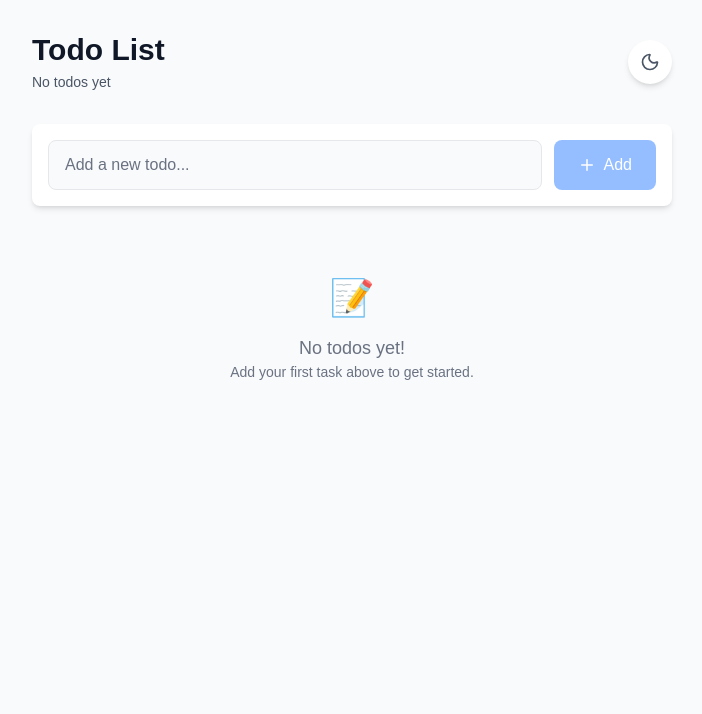
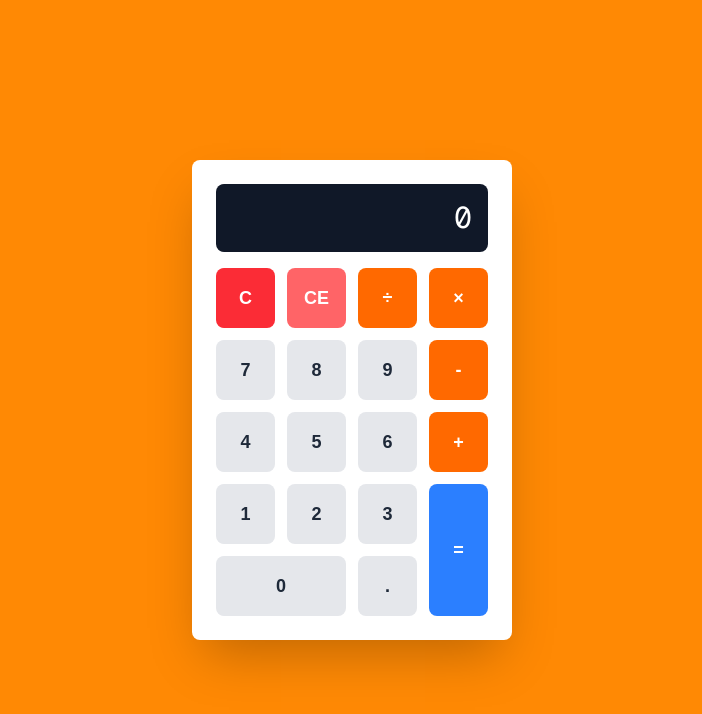
Before and after one commit to ns-test-org/new-web-app-room, a Next.js app in the folder packages/new-web-app-room/: page / in a window 1280 px wide. Shown: the top 714 px of the page, without its empty margins (288-990 px from the left). Built offline with nearby package versions, Linux system fonts and the light colour scheme.

Commit message:
AI chat session: Updated code and files

```diff
--- a/packages/new-web-app-room/src/app/page.tsx
+++ b/packages/new-web-app-room/src/app/page.tsx
@@ -1,5 +1,9 @@
-import TodoList from '@/components/TodoList';
+import Calculator from '@/components/Calculator';
 
 export default function Home() {
-  return <TodoList />;
+  return (
+    <div className="min-h-screen bg-orange-400 flex items-center justify-center p-4">
+      <Calculator />
+    </div>
+  );
 }
--- /dev/null
+++ b/packages/new-web-app-room/src/components/Calculator.tsx
@@ -0,0 +1,215 @@
+'use client';
+
+import { useState } from 'react';
+
+export default function Calculator() {
+  const [display, setDisplay] = useState('0');
+  const [previousValue, setPreviousValue] = useState<number | null>(null);
+  const [operation, setOperation] = useState<string | null>(null);
+  const [waitingForOperand, setWaitingForOperand] = useState(false);
+
+  const inputNumber = (num: string) => {
+    if (waitingForOperand) {
+      setDisplay(num);
+      setWaitingForOperand(false);
+    } else {
+      setDisplay(display === '0' ? num : display + num);
+    }
+  };
+
+  const inputOperation = (nextOperation: string) => {
+    const inputValue = parseFloat(display);
+
+    if (previousValue === null) {
+      setPreviousValue(inputValue);
+    } else if (operation) {
+      const currentValue = previousValue || 0;
+      const newValue = calculate(currentValue, inputValue, operation);
+
+      setDisplay(String(newValue));
+      setPreviousValue(newValue);
+    }
+
+    setWaitingForOperand(true);
+    setOperation(nextOperation);
+  };
+
+  const calculate = (firstValue: number, secondValue: number, operation: string) => {
+    switch (operation) {
+      case '+':
+        return firstValue + secondValue;
+      case '-':
+        return firstValue - secondValue;
+      case '×':
+        return firstValue * secondValue;
+      case '÷':
+        return firstValue / secondValue;
+      case '=':
+        return secondValue;
+      default:
+        return secondValue;
+    }
+  };
+
+  const performCalculation = () => {
+    const inputValue = parseFloat(display);
+
+    if (previousValue !== null && operation) {
+      const newValue = calculate(previousValue, inputValue, operation);
+      setDisplay(String(newValue));
+      setPreviousValue(null);
+      setOperation(null);
+      setWaitingForOperand(true);
+    }
+  };
+
+  const clear = () => {
+    setDisplay('0');
+    setPreviousValue(null);
+    setOperation(null);
+    setWaitingForOperand(false);
+  };
+
+  const clearEntry = () => {
+    setDisplay('0');
+  };
+
+  const inputDecimal = () => {
+    if (waitingForOperand) {
+      setDisplay('0.');
+      setWaitingForOperand(false);
+    } else if (display.indexOf('.') === -1) {
+      setDisplay(display + '.');
+    }
+  };
+
+  return (
+    <div className="bg-white rounded-lg shadow-2xl p-6 w-80">
+      <div className="mb-4">
+        <div className="bg-gray-900 text-white text-right text-3xl font-mono p-4 rounded-lg min-h-[60px] flex items-center justify-end">
+          {display}
+        </div>
+      </div>
+
+      <div className="grid grid-cols-4 gap-3">
+        {/* Row 1 */}
+        <button
+          onClick={clear}
+          className="bg-red-500 hover:bg-red-600 text-white font-bold py-4 px-4 rounded-lg text-lg transition-colors"
+        >
+          C
+        </button>
+        <button
+          onClick={clearEntry}
+          className="bg-red-400 hover:bg-red-500 text-white font-bold py-4 px-4 rounded-lg text-lg transition-colors"
+        >
+          CE
+        </button>
+        <button
+          onClick={() => inputOperation('÷')}
+          className="bg-orange-500 hover:bg-orange-600 text-white font-bold py-4 px-4 rounded-lg text-lg transition-colors"
+        >
+          ÷
+        </button>
+        <button
+          onClick={() => inputOperation('×')}
+          className="bg-orange-500 hover:bg-orange-600 text-white font-bold py-4 px-4 rounded-lg text-lg transition-colors"
+        >
+          ×
+        </button>
+
+        {/* Row 2 */}
+        <button
+          onClick={() => inputNumber('7')}
+          className="bg-gray-200 hover:bg-gray-300 text-gray-800 font-bold py-4 px-4 rounded-lg text-lg transition-colors"
+        >
+          7
+        </button>
+        <button
+          onClick={() => inputNumber('8')}
+          className="bg-gray-200 hover:bg-gray-300 text-gray-800 font-bold py-4 px-4 rounded-lg text-lg transition-colors"
+        >
+          8
+        </button>
+        <button
+          onClick={() => inputNumber('9')}
+          className="bg-gray-200 hover:bg-gray-300 text-gray-800 font-bold py-4 px-4 rounded-lg text-lg transition-colors"
+        >
+          9
+        </button>
+        <button
+          onClick={() => inputOperation('-')}
+          className="bg-orange-500 hover:bg-orange-600 text-white font-bold py-4 px-4 rounded-lg text-lg transition-colors"
+        >
+          -
+        </button>
+
+        {/* Row 3 */}
+        <button
+          onClick={() => inputNumber('4')}
+          className="bg-gray-200 hover:bg-gray-300 text-gray-800 font-bold py-4 px-4 rounded-lg text-lg transition-colors"
+        >
+          4
+        </button>
+        <button
+          onClick={() => inputNumber('5')}
+          className="bg-gray-200 hover:bg-gray-300 text-gray-800 font-bold py-4 px-4 rounded-lg text-lg transition-colors"
+        >
+          5
+        </button>
+        <button
+          onClick={() => inputNumber('6')}
+          className="bg-gray-200 hover:bg-gray-300 text-gray-800 font-bold py-4 px-4 rounded-lg text-lg transition-colors"
+        >
+          6
+        </button>
+        <button
+          onClick={() => inputOperation('+')}
+          className="bg-orange-500 hover:bg-orange-600 text-white font-bold py-4 px-4 rounded-lg text-lg transition-colors"
+        >
+          +
+        </button>
+
+        {/* Row 4 */}
+        <button
+          onClick={() => inputNumber('1')}
+          className="bg-gray-200 hover:bg-gray-300 text-gray-800 font-bold py-4 px-4 rounded-lg text-lg transition-colors"
+        >
+          1
+        </button>
+        <button
+          onClick={() => inputNumber('2')}
+          className="bg-gray-200 hover:bg-gray-300 text-gray-800 font-bold py-4 px-4 rounded-lg text-lg transition-colors"
+        >
+          2
+        </button>
+        <button
+          onClick={() => inputNumber('3')}
+          className="bg-gray-200 hover:bg-gray-300 text-gray-800 font-bold py-4 px-4 rounded-lg text-lg transition-colors"
+        >
+          3
+        </button>
+        <button
+          onClick={performCalculation}
+          className="bg-blue-500 hover:bg-blue-600 text-white font-bold py-4 px-4 rounded-lg text-lg transition-colors row-span-2"
+        >
+          =
+        </button>
+
+        {/* Row 5 */}
+        <button
+          onClick={() => inputNumber('0')}
+          className="bg-gray-200 hover:bg-gray-300 text-gray-800 font-bold py-4 px-4 rounded-lg text-lg transition-colors col-span-2"
+        >
+          0
+        </button>
+        <button
+          onClick={inputDecimal}
+          className="bg-gray-200 hover:bg-gray-300 text-gray-800 font-bold py-4 px-4 rounded-lg text-lg transition-colors"
+        >
+          .
+        </button>
+      </div>
+    </div>
+  );
+}
```
